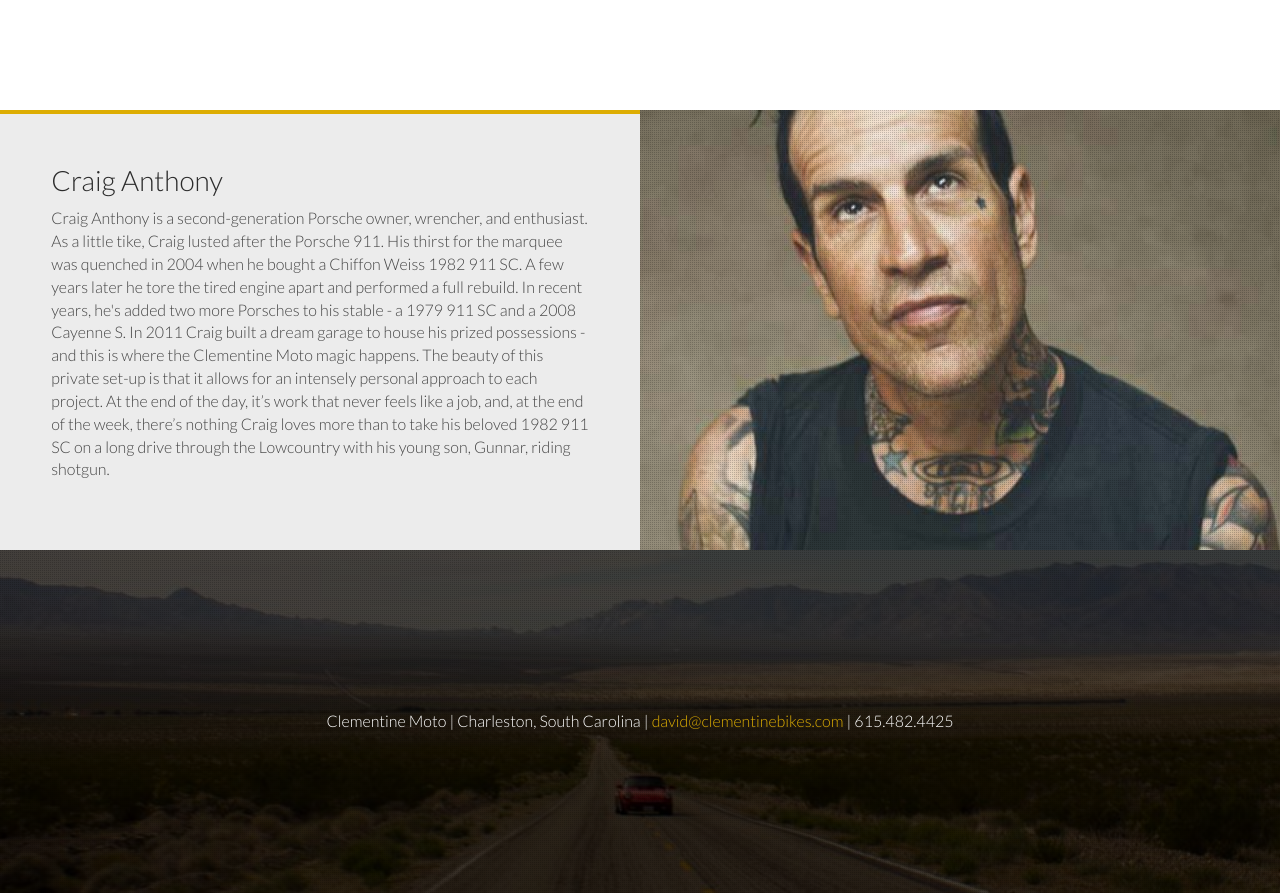
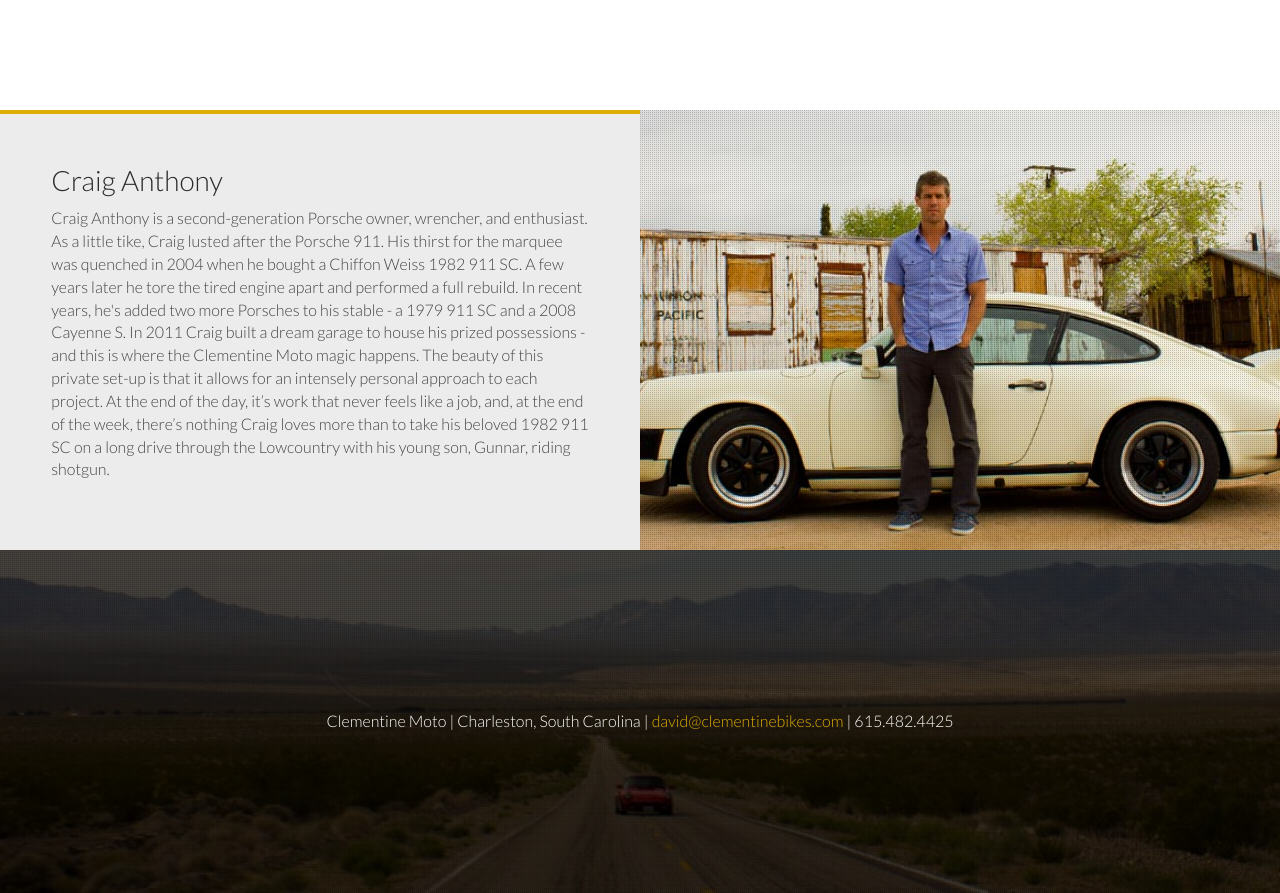
Before and after one commit to mcraiganthony/clementine-moto, a website: page dist/index.html in a window 1280 px wide. Shown: the part 1613-2506 px from the top of the page. Drawn offline with Linux system fonts and the light colour scheme.

Commit message:
Craig - test

```diff
--- a/src/less/about.less
+++ b/src/less/about.less
@@ -42,7 +42,7 @@
 }
 
 .about__image--craig-anthony {
-  background: url('../img/david-lee.jpg') no-repeat top center;
+  background: url('../img/craig-anthony.jpg') no-repeat top center;
   background-size: cover;
 }
 
```
Also changed, not shown: dist/css/app.css.
